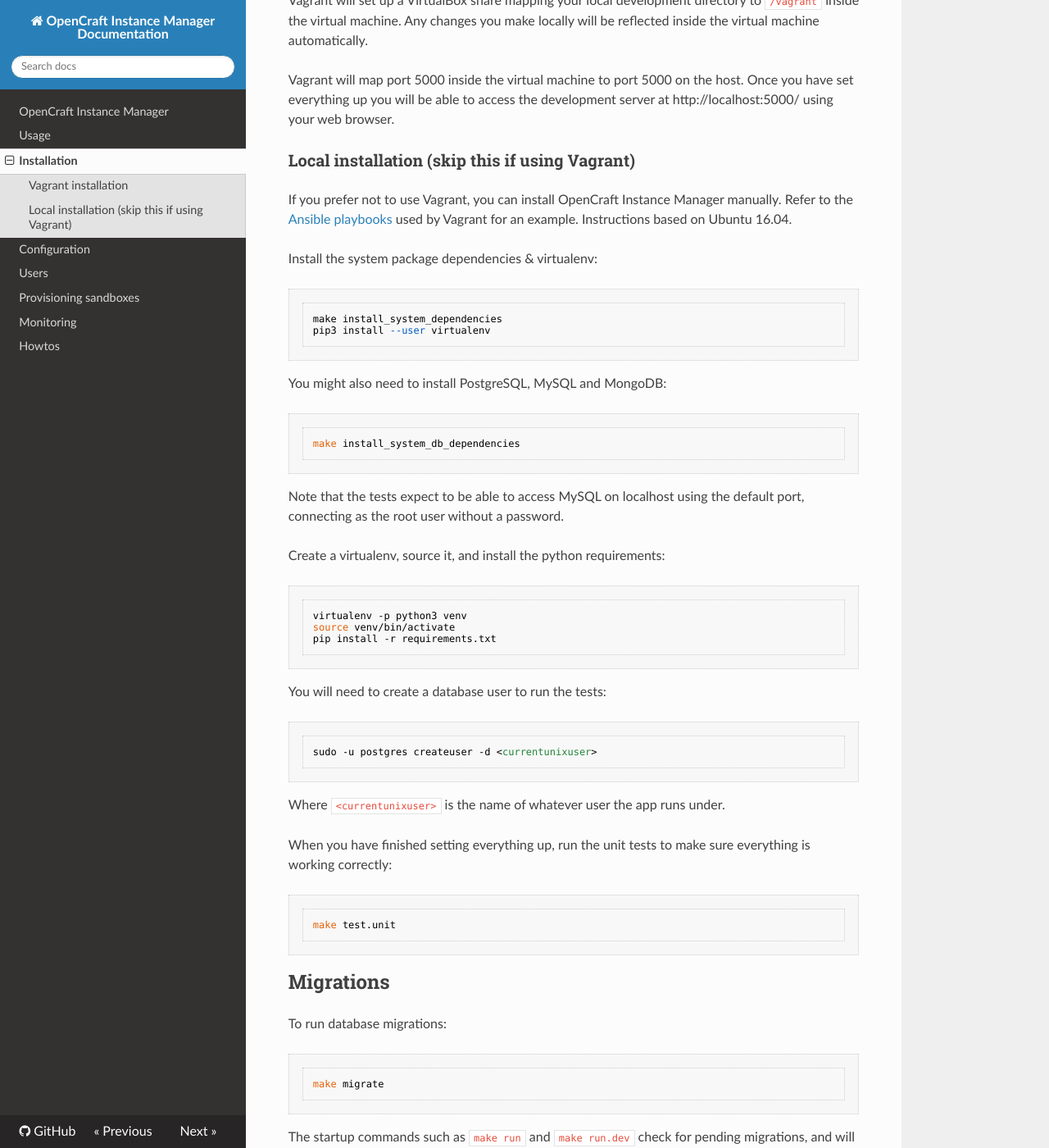
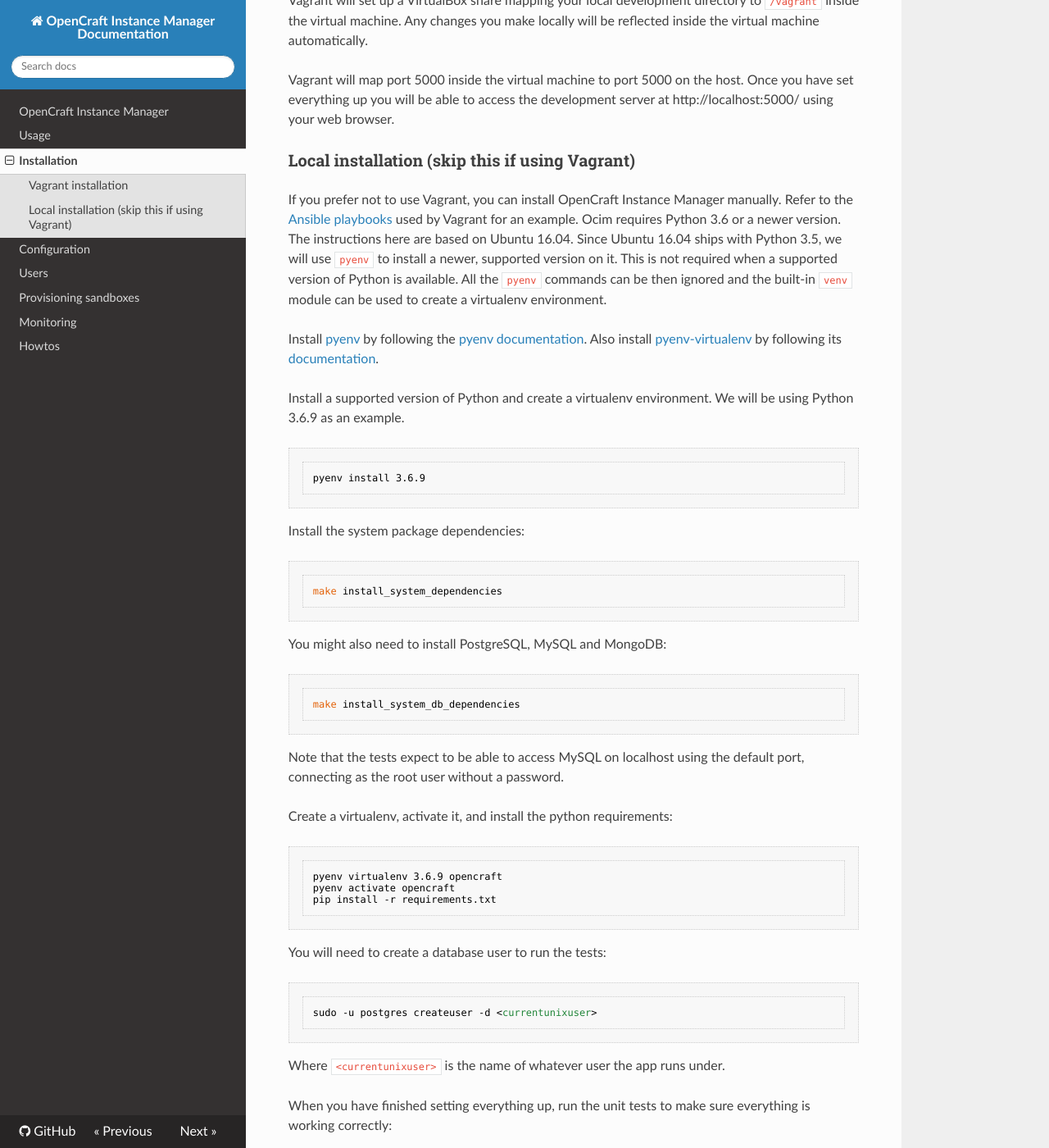
Before and after one commit to open-craft/opencraft, an MkDocs documentation site: the page built from documentation/installation.md, in a window 1280 px wide and 1400 px high, scrolled down 1366 px. Shown: the whole window at 82% size. Built offline with MkDocs 1.6.1, drawn with Linux system fonts in a browser that asks for light colours; nearby versions of some CDN libraries; some of the changed text lies outside the part shown.

Commit message:
Update the installation instructions

```diff
--- a/documentation/installation.md
+++ b/documentation/installation.md
@@ -64,12 +64,22 @@
 
 If you prefer not to use Vagrant, you can install OpenCraft Instance Manager manually.
 Refer to the [Ansible playbooks](https://github.com/open-craft/ansible-opencraft) used
-by Vagrant for an example. Instructions based on Ubuntu 16.04.
+by Vagrant for an example. Ocim requires Python 3.6 or a newer version. The instructions
+here are based on Ubuntu 16.04. Since Ubuntu 16.04 ships with Python 3.5, we will use `pyenv`
+to install a newer, supported version on it. This is not required when a supported version of
+Python is available. All the `pyenv` commands can be then ignored and the built-in `venv` module
+can be used to create a virtualenv environment.
 
-Install the system package dependencies & virtualenv:
+Install [pyenv](https://github.com/pyenv/pyenv) by following the [pyenv documentation](https://github.com/pyenv/pyenv#installation).
+Also install [pyenv-virtualenv](https://github.com/pyenv/pyenv-virtualenv#installation) by following its [documentation](https://github.com/pyenv/pyenv-virtualenv#installation).
+
+Install a supported version of Python and create a virtualenv environment. We will be using Python 3.6.9 as an example.
+
+    pyenv install 3.6.9
+
+Install the system package dependencies:
 
     make install_system_dependencies
-    pip3 install --user virtualenv
 
 You might also need to install PostgreSQL, MySQL and MongoDB:
 
@@ -78,10 +88,10 @@
 Note that the tests expect to be able to access MySQL on localhost using the
 default port, connecting as the root user without a password.
 
-Create a virtualenv, source it, and install the python requirements:
+Create a virtualenv, activate it, and install the python requirements:
 
-    virtualenv -p python3 venv
-    source venv/bin/activate
+    pyenv virtualenv 3.6.9 opencraft
+    pyenv activate opencraft
     pip install -r requirements.txt
 
 You will need to create a database user to run the tests:
@@ -133,14 +143,14 @@
 Process description
 -------------------
 
-This runs three processes via Honcho, which reads `Procfile` or `Procfile.dev`
+This runs multiple processes via Honcho, which reads `Procfile` or `Procfile.dev`
 and loads the environment from the `.env` file:
 
-* *web*: the main HTTP server (Django + Werkzeug debugger in dev, gunicorn in prod)
-* *worker*: runs asynchronous jobs (Huey)
+* *web*: runs an ASGI server supporting HTTP and Websockets in dev and a WSGI HTTP server using gunicorn in productino.
+* *websocket*: runs an ASGI websocket server in production.
+* *worker\**: runs asynchronous jobs (Huey).
+* *periodic*: runs periodic, asynchronous jobs in production (Huey).
 
-Important: the Werkzeug debugger started by the development server allows remote
-execution of Python commands. It should *not* be run in production.
 
 Static assets collection
 ------------------------
```
